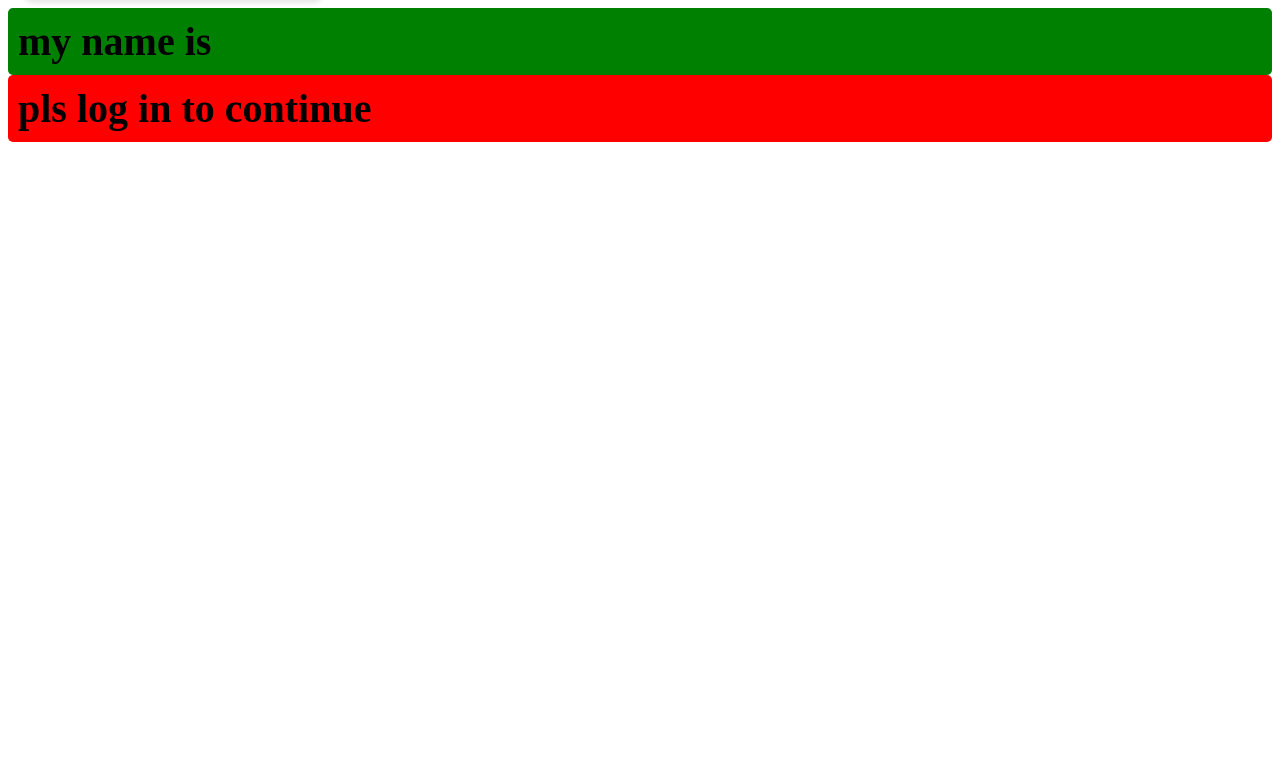
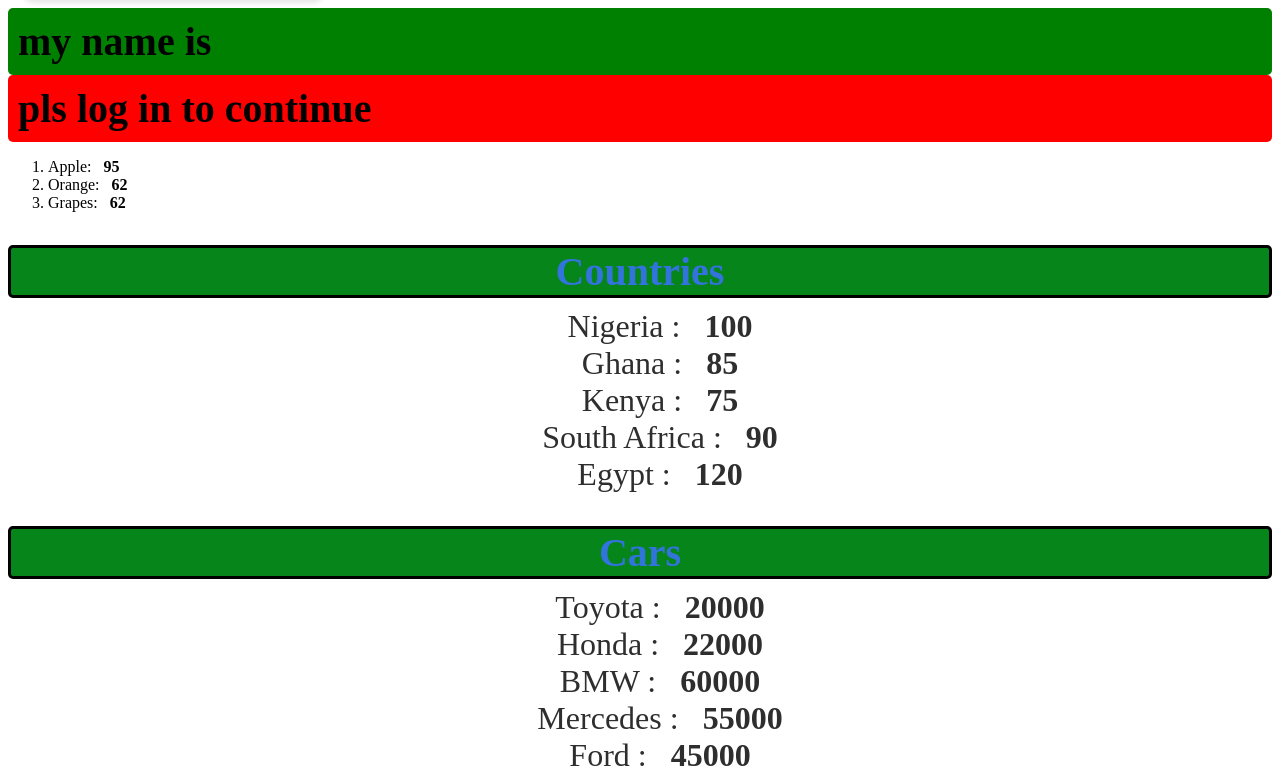
Before and after one commit to dev-olalekan/basic-app-react, a React (Vite) app: page / in a window 1280 px wide. Shown: the part 1211-1993 px from the top of the page. Before the commit the page ends 1361 px from the top, so only its background shows below. Built offline with nearby package versions, Linux system fonts and the light colour scheme.

Commit message:
render list and props

```diff
--- a/src/App.jsx
+++ b/src/App.jsx
@@ -2,8 +2,34 @@ import Card from "./Card"
 import Button from "./Button/Button"
 import Student from "./Student"
 import UserGreeting from "./Usergreeting"
+import List from "./List"
+import Listing from "./Listing"
 
 function App() {
+
+  // thsi is for the listing component
+
+  const countries = [
+    { id: 1, name: 'Nigeria', populations: 100 },
+    { id: 2, name: 'Ghana', populations: 85 },
+    { id: 3, name: 'Kenya', populations: 75 },
+    { id: 4, name: 'South Africa', populations: 90 },
+    { id: 5, name: 'Egypt', populations: 120 }
+  ];
+
+  const cars = [
+    { id: 6, name: 'Toyota', model: 'Corolla', populations: 20000 },
+    { id: 7, name: 'Honda', model: 'Civic', populations: 22000 },
+    { id: 8, name: 'BMW', model: 'X5', populations: 60000 },
+    { id: 9, name: 'Mercedes', model: 'C-Class', populations: 55000 },
+    { id: 10, name: 'Ford', model: 'Mustang', populations: 45000 }
+  ];
+
+
+
+
+
+
   return (
     <div>
       <Card />
@@ -17,6 +43,13 @@ function App() {
       <UserGreeting isLoggedin={true} />
 
       <UserGreeting isLoggedin={false} />
+      <List />
+
+      {/* if the list is empty it will not render the component */}
+      {countries.length > 0 ? <Listing items={countries} category="Countries" /> : null}
+      {cars.length > 0 && <Listing items={cars} category="Cars" />}
+
+
 
     </div>
   )
--- /dev/null
+++ b/src/List.jsx
@@ -0,0 +1,39 @@
+function List() {
+    const fruits = [
+        { id: 1, name: 'Apple', calories: 95 },
+        { id: 2, name: 'Banana', calories: 105 },
+        { id: 3, name: 'Orange', calories: 62 },
+        { id: 4, name: 'Mango', calories: 201 },
+        { id: 5, name: 'Grapes', calories: 62 },
+        { id: 6, name: 'Pineapple', calories: 452 }
+    ]
+
+    // numerical order
+    // fruits.sort((a, b) => a.calories - b.calories);
+
+    // reverse numerical order
+    // fruits.sort((a, b) => b.calories - a.calories);
+
+
+    // alphabetical order
+    // fruits.sort((a, b) => a.name.localeCompare(b.name));
+
+    // reverse alphabetical order
+    // fruits.sort((a, b) => b.name.localeCompare(a.name));
+
+
+    // this code will filter out the calories with less than 100
+    const lowCalories = fruits.filter((fruit) => fruit.calories < 100);
+    const fruitsList = lowCalories.map(lowCalories => <li key={lowCalories.id}> {lowCalories.name}: &nbsp; <b>{lowCalories.calories}</b></li>)
+
+    // to list out all the item in the array
+    // const fruitsList = fruits.map((fruit) => <li key={fruit.id}>{fruit.name} : &nbsp; <b>{fruit.calories}</b></li>);
+
+    return (
+        <ol>
+            {fruitsList}
+        </ol>
+    );
+}
+
+export default List;
--- /dev/null
+++ b/src/Listing.jsx
@@ -0,0 +1,18 @@
+function Listing(props) {
+
+    const countriesList = props.items;
+    const itemCountry = countriesList.map(item => <li key={item.id}>{item.name} : &nbsp; <b>{item.populations}</b></li>)
+
+
+
+    return (
+        <div>
+            <h2 className="list-category">{props.category}</h2>
+            <ol className="list-item">
+                {itemCountry}
+            </ol>
+        </div>
+    );
+}
+
+export default Listing
--- a/src/index.css
+++ b/src/index.css
@@ -55,3 +55,28 @@
   padding: 10px;
   margin: 0;
 }
+
+/* for listing componet */
+.list-category{
+  font-size: 2.5rem;
+  font-weight: bold;
+  color: hsl(217, 71%, 53%);
+  margin-bottom:10px;
+  text-align: center;
+  border: 3px solid black;
+  border-radius: 5px;
+  background: hsl(130, 93%, 27%);
+}
+
+.list-item{
+  font-size: 2em;
+  list-style: none;
+  color: hsl(120, 1%, 18%);
+  text-align: center;
+  margin: 0;
+}
+
+.list-item li:hover{
+  color: hsla(0, 0%, 0%, 0.1);
+  cursor: pointer;
+}
```
